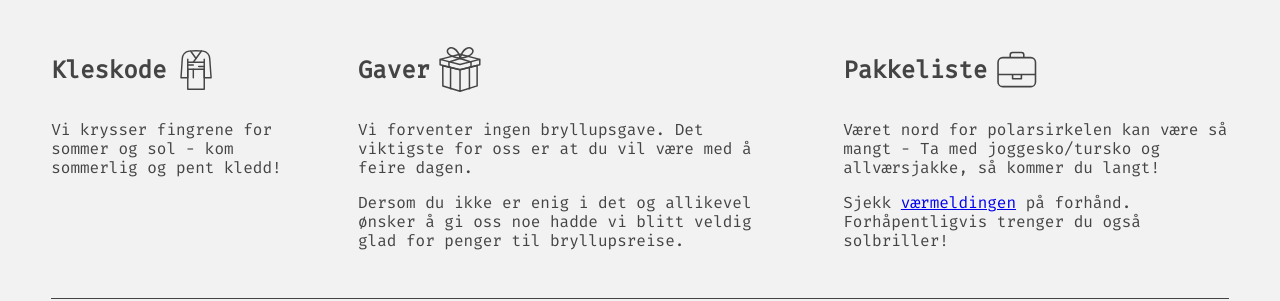
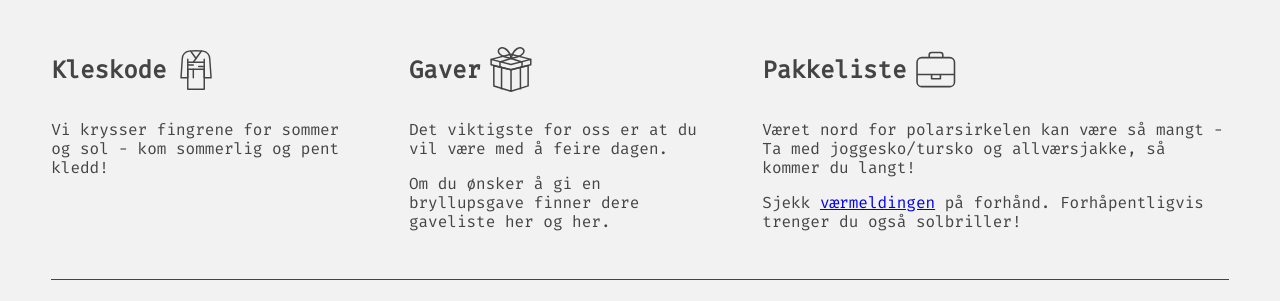
Before and after one commit to melhoos/gudrunogsimon, a React (Create React App) app: page / in a window 1280 px wide. Shown: the part 2087-2388 px from the top of the page. Built offline with nearby package versions, Linux system fonts and the light colour scheme.

Commit message:
Update Information.jsx

```diff
--- a/src/Information.jsx
+++ b/src/Information.jsx
@@ -29,10 +29,10 @@ const Information = () => {
             <Lottie id={'gift'} icon={gift} sizeInPx={60} />
           </h2>
           <p>
-            Vi forventer ingen bryllupsgave. Det viktigste for oss er at du vil være med å feire dagen.
+            Det viktigste for oss er at du vil være med å feire dagen.
           </p>
           <p>
-            Dersom du ikke er enig i det og allikevel ønsker å gi oss noe hadde vi blitt veldig glad for penger til bryllupsreise.
+            Om du ønsker å gi en bryllupsgave finner dere gaveliste her og her.
           </p>
         </div>
         <div>
```
